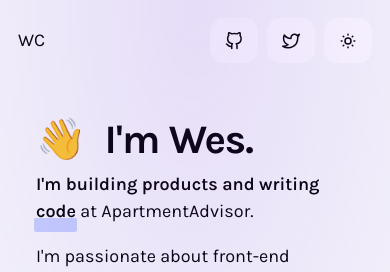
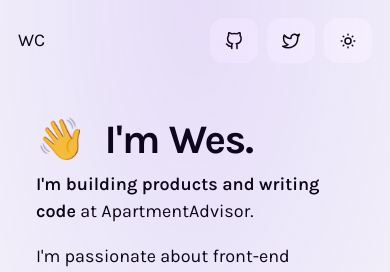
Before and after one commit to wescopeland/site, a Next.js app: page / in a window 390 px wide. Shown: the top 272 px of the page. Built offline with nearby package versions, Linux system fonts and the light colour scheme.

Commit message:
fix(AboutMe): adjust highlighted text on mobile

```diff
--- a/src/home/AboutMe/AboutMe.tsx
+++ b/src/home/AboutMe/AboutMe.tsx
@@ -15,7 +15,10 @@ export const AboutMe: FC = () => {
 
       <Animate.FadeUpOnMount delay={200}>
         <p className="mb-4">
-          <HighlightedText>
+          <span className="sm:hidden font-semibold">
+            I'm building products and writing code
+          </span>
+          <HighlightedText className="hidden sm:inline">
             I'm building products and writing code
           </HighlightedText>{" "}
           at ApartmentAdvisor.
--- a/src/home/HighlightedText/HighlightedText.tsx
+++ b/src/home/HighlightedText/HighlightedText.tsx
@@ -1,11 +1,16 @@
+import cc from "classcat";
 import type { FC, ReactNode } from "react";
 
 import styles from "./HighlightedText.module.css";
 
 interface HighlightedTextProps {
   children?: ReactNode;
+  className?: string;
 }
 
-export const HighlightedText: FC<HighlightedTextProps> = ({ children }) => {
-  return <span className={styles.root}>{children}</span>;
+export const HighlightedText: FC<HighlightedTextProps> = ({
+  children,
+  className
+}) => {
+  return <span className={cc([styles.root, className])}>{children}</span>;
 };
```
